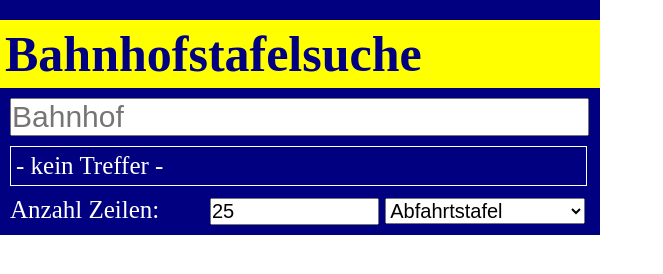
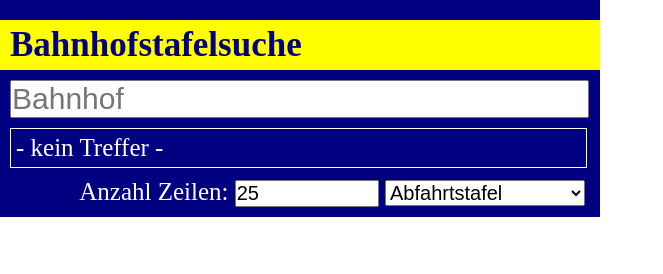
Before and after one commit to bruellware/bruellware.github.io, a website: page index.html in a window 1280 px wide. Shown: the whole page, without its empty margins (0-663 px from the left). Drawn offline with Linux system fonts and the light colour scheme.

Commit message:
tweaked option form placement

```diff
--- a/index.html
+++ b/index.html
@@ -27,8 +27,9 @@
         width: 100%+20px;
         display: block;
         color: #000080;
-        padding: 5px;
+        padding: 5px 10px;
         margin: 10px -10px 10px -10px;
+        font-size: 35px;
       }
       a {
         text-decoration: none;
@@ -51,7 +52,7 @@
         font-family: serif;
       }
       #lines {
-        width: calc(100% - 35px - 400px);
+        width: max(40px, calc(100% - 35px - 400px));
         padding: 0px;
         margin: 0px;
         font-size: 20px;
@@ -67,6 +68,10 @@
         width: 200px;
         padding: 0px;
         margin: 0px;
+      }
+      #options {
+        text-align: right;
+        padding-right: 25px;
       }
     </style>
     <script src="turbocommons-es5.js"></script>
@@ -210,10 +215,12 @@
     <div id="suggest">
       - kein Treffer -
     </div>
-    <p id="label">Anzahl Zeilen:</p><input id="lines" type="number" value="25" onchange="onInputChange()" >
-    <select id="direction" onchange="onInputChange()">
-      <option label="Abfahrtstafel" value="ab" />
-      <option label="Ankunftstafel" value="an" />
-    </select>
+    <div id="options">
+      <p id="label">Anzahl Zeilen:&nbsp;</p><input id="lines" value="25" onchange="onInputChange()" >
+      <select id="direction" onchange="onInputChange()">
+        <option label="Abfahrtstafel" value="ab" />
+        <option label="Ankunftstafel" value="an" />
+      </select>
+    </div>
   </div></body>
 </html>
```
